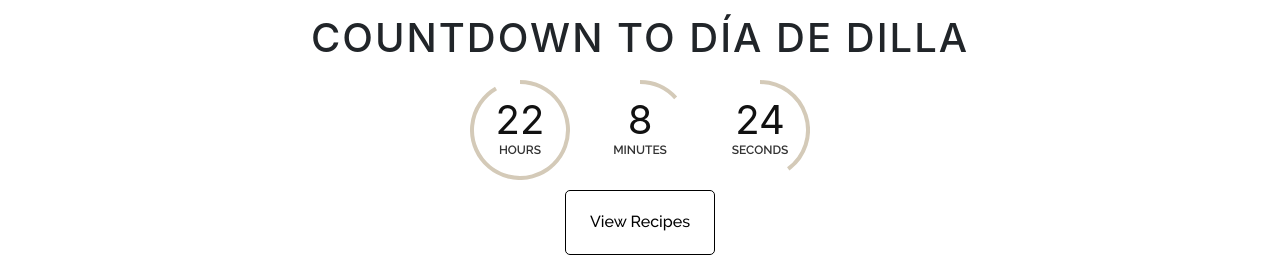
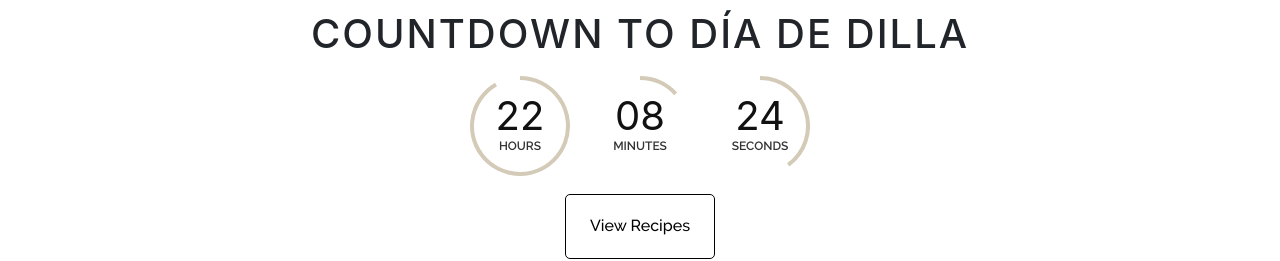
Before and after one commit to diadedilla/diadedilla.github.io, a React (Create React App) app: page / in a window 1280 px wide. Shown: the part 341-602 px from the top of the page. Built offline with nearby package versions, Linux system fonts and the light colour scheme.

Commit message:
Fixed countdown

```diff
--- a/src/Components/Timer.jsx
+++ b/src/Components/Timer.jsx
@@ -19,20 +19,20 @@ export default class Timer extends Component {
             const then = moment(timeTillDate, timeFormat).tz("America/Los_Angeles");
             const now = moment();
 
-            const countdown = moment.duration(then.diff(now));
-            const days = parseInt(countdown.asDays());
-            const hours = parseInt(countdown.asHours()) - days * 24;
-            const minutes = parseInt(countdown.asMinutes()) - (days*24*60 + hours*60);
+            // const countdown = moment.duration(then.diff(now));
+            // const days = parseInt(countdown.asDays());
+            // const hours = parseInt(countdown.asHours()) - days * 24;
+            // const minutes = parseInt(countdown.asMinutes()) - (days*24*60 + hours*60);
             // const seconds = parseInt(countdown.asSeconds())
             // - (days*24*60*60 + hours*60*60 + minutes*60);
 
-            const countdown2 = moment(then - now);
-            // const days = countdown.format('D');
-            // const hours = countdown.format('HH');
-            // const minutes = countdown.format('mm');
-            const seconds = countdown2.format('ss');
+            const countdown = moment(then - now);
+            const days = countdown.format('D');
+            const hours = countdown.format('HH');
+            const minutes = countdown.format('mm');
+            const seconds = countdown.format('ss');
 
-            console.log('days: ' + countdown2.format('D'))
+            // console.log('days: ' + countdown.format('D'))
 
             // const countdown = moment.duration(moment(then).diff(moment(now)));
             // const days = parseInt(countdown.asDays());
@@ -68,7 +68,7 @@ export default class Timer extends Component {
             <div>
                 {/* <p className='header'>until the next día de dilla</p> */}
                 <h1>countdown to día de dilla</h1>
-                <div className='countdown-wrapper'>
+                <div className='countdown-wrapper' style={{marginBottom: '8px'}}>
                     <div className='countdown-wrapper'>
                     {/* {days && (
                         <div className='countdown-item'>
--- a/src/strings.js
+++ b/src/strings.js
@@ -23,7 +23,7 @@ export const CALI = {
     image: 'assets/cali.png',
     label: 'california roll',
     categ: 'jaaedilla',
-    recip: `#### Ingredients\n- 2 tortillas\n- imitation crab\n- sliced avocado\n- cheese\n\n#### Steps\n1. In a medium skillet over medium-high heat, heat oil until shimmering.\n2. Place one tortilla on the pan. Spread cheese, imitation crab, and avocado over tortilla, and cover with the other tortilla.\n3. Cook until cheese melted, about 3 minutes. Flip quesadilla and cook until bottom tortilla heated through.\n4. Remove quesadilla from pan and place on sushi mat. Roll quesadilla, cut, and serve.`
+    recip: `#### Ingredients\n- 2 tortillas\n- imitation crab\n- sliced avocado\n- cucumber, julienned\n- mexican cheese, shreeded (rustic cut preferred)\n\n#### Steps\n1. In a medium skillet over medium-high heat, heat oil until shimmering.\n2. Place one tortilla on the pan. Spread cheese, imitation crab, cucumber, and avocado over tortilla, and cover with the other tortilla.\n3. Cook until cheese melted, about 3 minutes. Flip quesadilla and cook until bottom tortilla heated through.\n4. Remove quesadilla from pan and place on sushi mat. Roll quesadilla, cut, and serve.`
 }
 
 export const TRIPE = {
```
